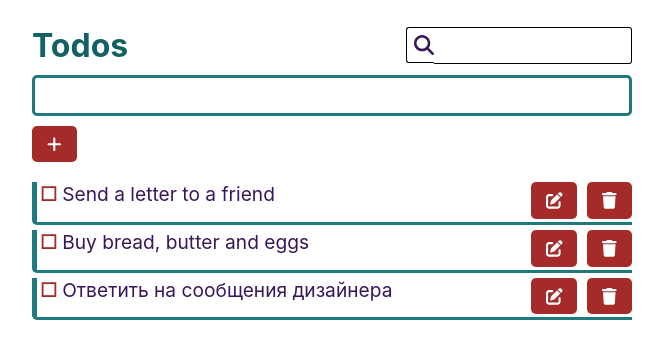
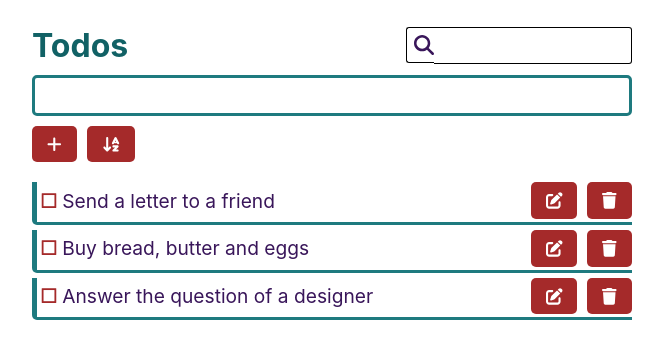
Before and after one commit to boririna/todo-app, a React (Create React App) app: page / in a window 1280 px wide. Shown: the top 358 px of the page, without its empty margins (308-971 px from the left). Built offline with nearby package versions, Linux system fonts and the light colour scheme; data requests are answered from the project's data file.

Commit message:
implimented sorting

```diff
--- a/package.json
+++ b/package.json
@@ -11,6 +11,7 @@
     "@testing-library/user-event": "^13.5.0",
     "eslint-config-prettier": "^9.0.0",
     "eslint-plugin-prettier": "^5.0.1",
+    "lodash": "^4.17.21",
     "prettier": "^3.0.3",
     "react": "^18.2.0",
     "react-dom": "^18.2.0",
--- a/src/App.js
+++ b/src/App.js
@@ -1,5 +1,6 @@
 import { useEffect, useState } from 'react';
 import styles from './App.module.css';
+import _ from 'lodash';
 import { Todo } from './components/todo/Todo';
 import { Search } from './components/search/Search';
 import { library } from '@fortawesome/fontawesome-svg-core';
@@ -9,10 +10,18 @@ import {
 	faPlus,
 	faFloppyDisk,
 	faMagnifyingGlass,
+	faArrowDownAZ,
 } from '@fortawesome/free-solid-svg-icons';
 import { FontAwesomeIcon } from '@fortawesome/react-fontawesome';
 
-library.add(faPenToSquare, faTrash, faPlus, faFloppyDisk, faMagnifyingGlass);
+library.add(
+	faPenToSquare,
+	faTrash,
+	faPlus,
+	faFloppyDisk,
+	faMagnifyingGlass,
+	faArrowDownAZ,
+);
 
 export const App = () => {
 	const [todos, setTodos] = useState([]);
@@ -24,14 +33,22 @@ export const App = () => {
 	const [inputValue, setInputValue] = useState('');
 	const [newInputValue, setNewInputValue] = useState('');
 	const [searchValue, setSearchValue] = useState('');
+	const [isSorted, setIsSorted] = useState(false);
 
 	const handleChange = ({ target }) => {
 		setSearchValue(target.value);
 	};
 
-	const searchTodos = searchValue
-		? todos.filter((todo) => todo.title.includes(searchValue))
+	let searchTodos = searchValue
+		? todos.filter((todo) =>
+				todo.title.toLowerCase().includes(searchValue.toLowerCase()),
+		  )
 		: todos;
+	let sortedTodos = isSorted ? _.orderBy(searchTodos, ['title'], ['asc']) : searchTodos;
+
+	const sortAscending = () => {
+		setIsSorted(!isSorted);
+	};
 
 	useEffect(() => {
 		setIsLoading(true);
@@ -116,11 +133,15 @@ export const App = () => {
 					<button disabled={isAdding} onClick={requestAddTodo}>
 						<FontAwesomeIcon icon="plus" size="lg" />
 					</button>
+					{}
+					<button onClick={sortAscending}>
+						<FontAwesomeIcon icon="arrow-down-a-z" size="lg" />
+					</button>
 				</div>
 				{isLoading ? (
 					<p>Loading ...</p>
 				) : (
-					searchTodos.map(({ userId, id, title, completed }) => (
+					sortedTodos.map(({ userId, id, title, completed }) => (
 						<Todo
 							id={id}
 							title={title}
--- a/src/components/todo/Todo.module.css
+++ b/src/components/todo/Todo.module.css
@@ -9,6 +9,7 @@
 	width: 100%;
 	display: flex;
 	justify-content: space-between;
+	align-items: center;
 }
 
 .todo span {
--- a/src/db.json
+++ b/src/db.json
@@ -14,7 +14,7 @@
     },
     {
       "userId": 3,
-      "title": "Ответить на сообщения дизайнера",
+      "title": "Answer the question of a designer",
       "completed": false,
       "id": 7
     }
```
Also changed, not shown: 1 other file (tests, documents, lock files or other folders).
